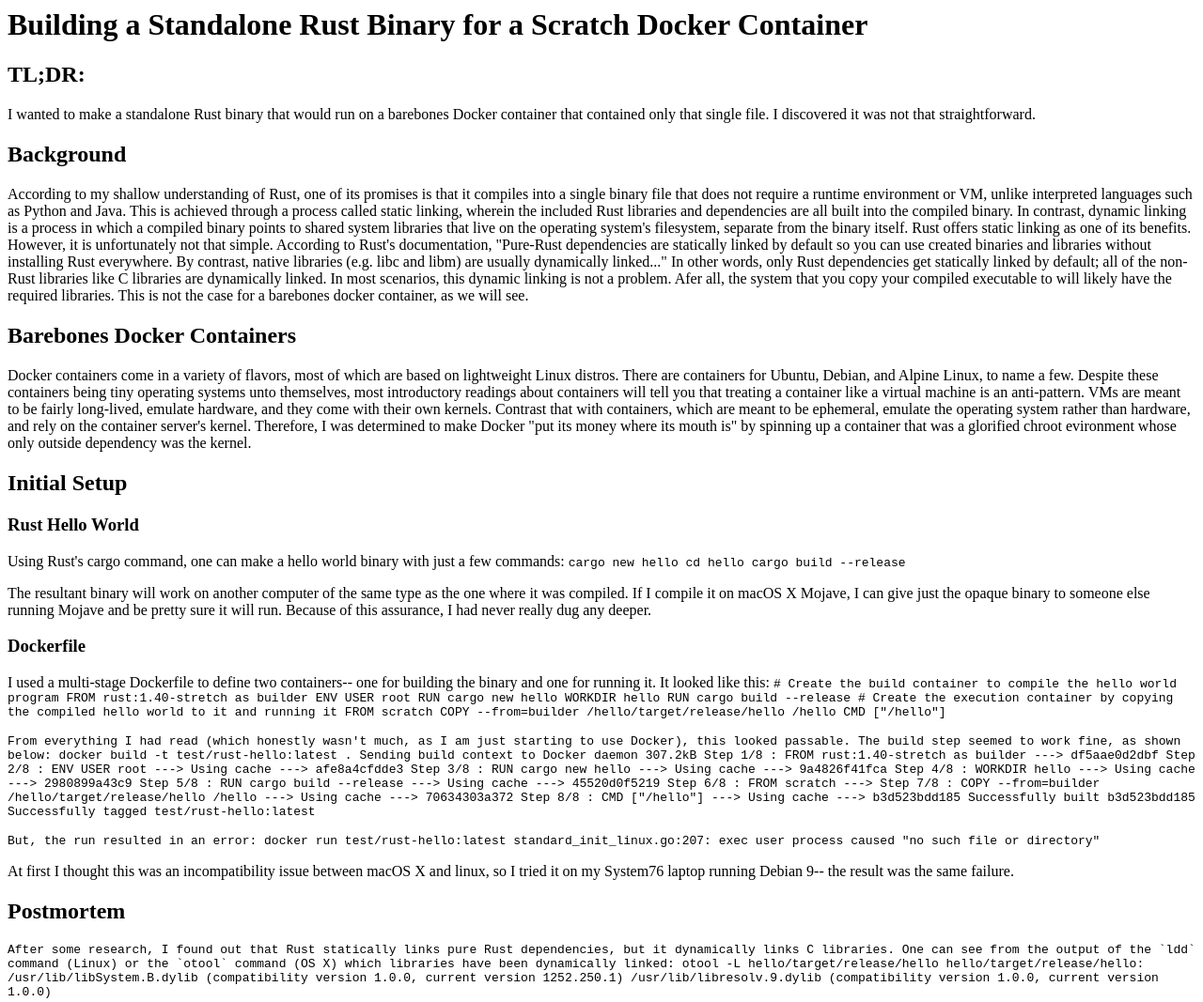
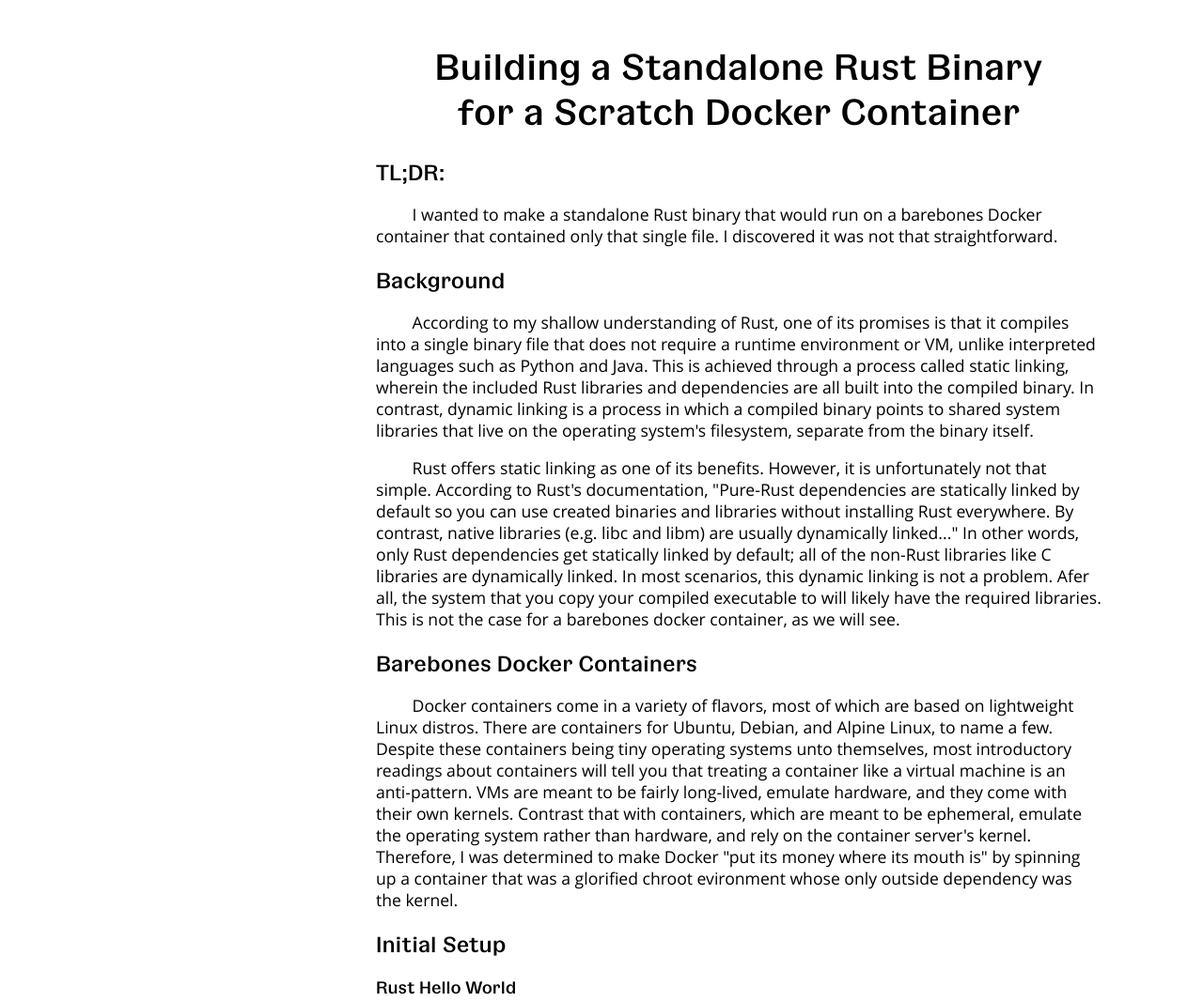
Before and after one commit to bxbrenden/bxbrenden.github.io, a plain HTML site: page rust_docker.html in a window 1280 px wide. Shown: the top 1067 px of the page at 94% size. Drawn offline with Linux system fonts and the light colour scheme.

Commit message:
add style, fonts, and additional markup

```diff
--- a/rust_docker.html
+++ b/rust_docker.html
@@ -1,8 +1,11 @@
+<!DOCTYPE html>
 <html>
     <head>
+        <meta charset="utf-8">
+        <link href="style.css" rel="stylesheet">
     </head>
     <body>
-        <h1>Building a Standalone Rust Binary for a Scratch Docker Container</h1>
+        <h1>Building a Standalone Rust Binary<br>for a Scratch Docker Container</h1>
 
         <h2>TL;DR:</h2>
         <p>I wanted to make a standalone Rust binary that would run on a barebones Docker container that contained only that single file. I discovered it was not that straightforward.
@@ -12,7 +15,8 @@
         <p>According to my shallow understanding of Rust, one of its promises is that it compiles into a single binary file that does not require a runtime environment or VM, unlike interpreted languages such as Python and Java.
         This is achieved through a process called static linking, wherein the included Rust libraries and dependencies are all built into the compiled binary.
         In contrast, dynamic linking is a process in which a compiled binary points to shared system libraries that live on the operating system's filesystem, separate from the binary itself.
-        Rust offers static linking as one of its benefits.
+        </p>
+        <p>Rust offers static linking as one of its benefits.
         However, it is unfortunately not that simple.
         According to Rust's documentation, "Pure-Rust dependencies are statically linked by default so you can use created binaries and libraries without installing Rust everywhere. By contrast, native libraries (e.g. libc and libm) are usually dynamically linked..."
         In other words, only Rust dependencies get statically linked by default; all of the non-Rust libraries like C libraries are dynamically linked.
@@ -62,10 +66,10 @@
         </code>
         </p>
 
-        <p>
+        <p>From everything I had read (which honestly wasn't much, as I am just starting to use Docker), this looked passable.
+        The build step seemed to work fine, as shown below:
+
         <code>
-            From everything I had read (which honestly wasn't much, as I am just starting to use Docker), this looked passable.
-            The build step seemed to work fine, as shown below:
             docker build -t test/rust-hello:latest .
             Sending build context to Docker daemon  307.2kB
             Step 1/8 : FROM rust:1.40-stretch as builder
@@ -108,17 +112,18 @@
 
         <h2>Postmortem</h2>
         <p>
+        After some research, I found out that Rust statically links pure Rust dependencies, but it dynamically links C libraries.
+        One can see from the output of the `ldd` command (Linux) or the `otool` command (OS X) which libraries have been dynamically linked:
+
         <code>
-            After some research, I found out that Rust statically links pure Rust dependencies, but it dynamically links C libraries. One can see from the output of the `ldd` command (Linux) or the `otool` command (OS X) which libraries have been dynamically linked:
             otool -L hello/target/release/hello
             hello/target/release/hello:
             /usr/lib/libSystem.B.dylib (compatibility version 1.0.0, current version 1252.250.1)
             /usr/lib/libresolv.9.dylib (compatibility version 1.0.0, current version 1.0.0)
 
-            <INSERT LDD COMMAND OUTPUT HERE LATER>
-
-        </code></p>
-
+            #INSERT LDD COMMAND OUTPUT HERE LATER
+        </code>
+        </p>
 
         <h2>Statically Link Everything</h2>
         <p>Obviously this was no good. I wanted to statically link every single dependency so I could have a truly standalone binary.
--- /dev/null
+++ b/style.css
@@ -0,0 +1,44 @@
+@font-face {
+    font-family: "Open Sans";
+    src: url("fonts/OpenSans-Regular-webfont.woff") format("woff");
+}
+
+@font-face {
+    font-family: "Gangster Grotesk Bold";
+    src: url("fonts/GangsterGrotesk-Bold.woff") format("woff")
+}
+
+@font-face {
+    font-family: "DejaVu Sans Mono";
+    src: url("fonts/DejaVuSansMono.woff") format("woff")
+}
+
+body {
+    font-family: "Open Sans";
+    max-width: 772px;
+    margin-left: 400px;
+}
+
+h1, h2, h3 {
+    font-family: "Gangster Grotesk Bold";
+}
+
+h1 {
+    font-size: 250%;
+    text-align: center;
+    margin-top: 45px;
+}
+
+code {
+    font-family: "DejaVu Sans Mono";
+    display: block;
+    white-space: pre-line;
+    padding-left: 10%;
+    margin-top: 12px;
+    margin-bottom: 12px;
+}
+
+p {
+    text-indent: 5%;
+    font-size: 1.1em;
+}
```
Also changed, not shown: fonts/DejaVuSansMono.woff (added), fonts/GangsterGrotesk-Bold.woff (added), fonts/GangsterGrotesk-Light.woff (added), fonts/GangsterGrotesk-Regular.woff (added), fonts/OpenSans-Regular-webfont.woff (added).
